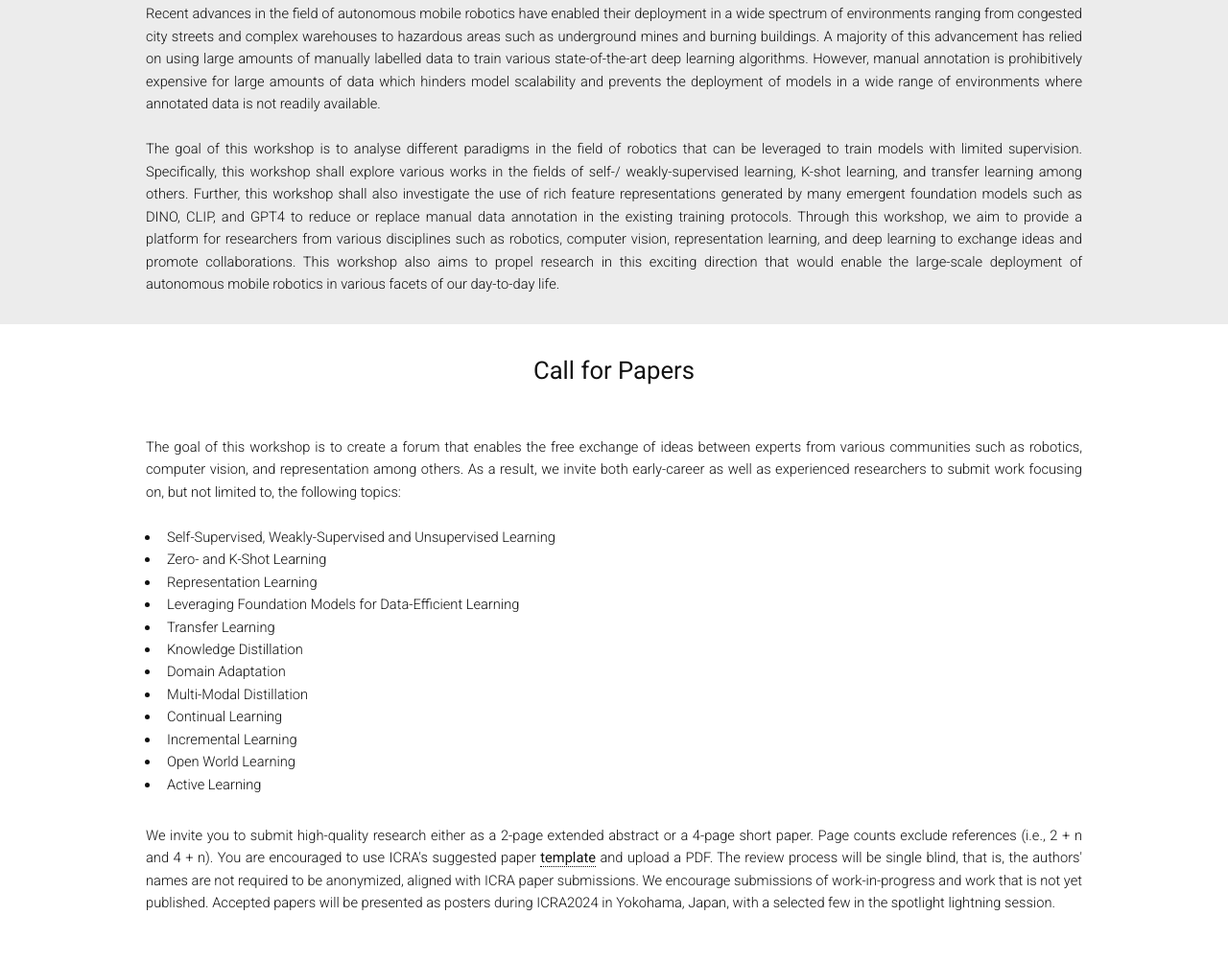
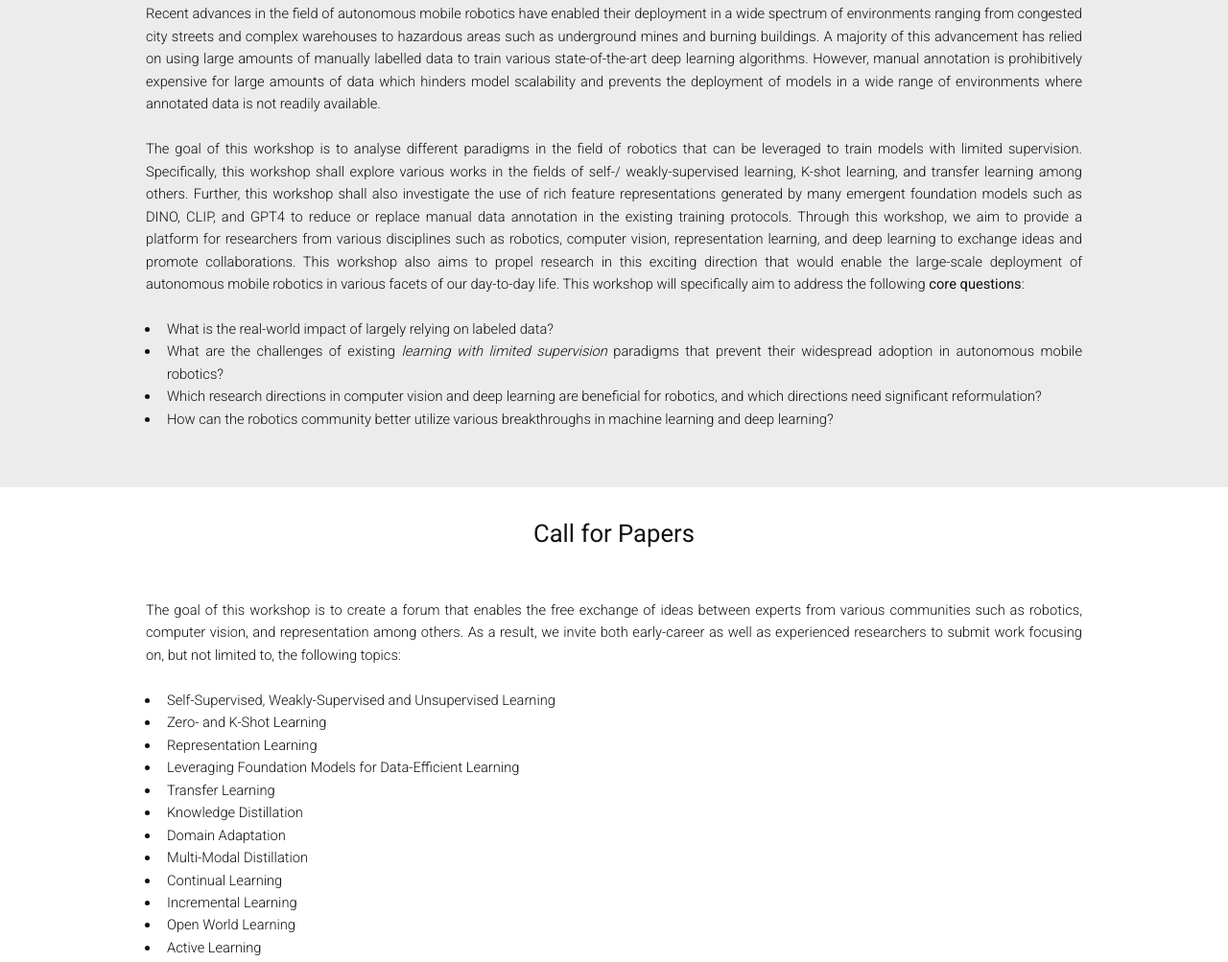
Before and after one commit to bob-workshop/bob-workshop.github.io, a plain HTML site: page index.html in a window 1280 px wide. Shown: the part 626-1629 px from the top of the page at 96% size. Drawn offline with nearby package versions, Linux system fonts and the light colour scheme.

Commit message:
update abstract

```diff
--- a/index.html
+++ b/index.html
@@ -109,8 +109,15 @@
 
                     <br>
                     <p>
-						The goal of this workshop is to analyse different paradigms in the field of robotics that can be leveraged to train models with limited supervision. Specifically, this workshop shall explore various works in the fields of self-/ weakly-supervised learning, K-shot learning, and transfer learning among others. Further, this workshop shall also investigate the use of rich feature representations generated by many emergent foundation models such as DINO, CLIP, and GPT4 to reduce or replace manual data annotation in the existing training protocols. Through this workshop, we aim to provide a platform for researchers from various disciplines such as robotics, computer vision, representation learning, and deep learning to exchange ideas and promote collaborations. This workshop also aims to propel research in this exciting direction that would enable the large-scale deployment of autonomous mobile robotics in various facets of our day-to-day life.
-                    </p>
+						The goal of this workshop is to analyse different paradigms in the field of robotics that can be leveraged to train models with limited supervision. Specifically, this workshop shall explore various works in the fields of self-/ weakly-supervised learning, K-shot learning, and transfer learning among others. Further, this workshop shall also investigate the use of rich feature representations generated by many emergent foundation models such as DINO, CLIP, and GPT4 to reduce or replace manual data annotation in the existing training protocols. Through this workshop, we aim to provide a platform for researchers from various disciplines such as robotics, computer vision, representation learning, and deep learning to exchange ideas and promote collaborations. This workshop also aims to propel research in this exciting direction that would enable the large-scale deployment of autonomous mobile robotics in various facets of our day-to-day life. This workshop will specifically aim to address the following <b>core questions</b>:
+					</p>
+					<br>
+					<ul>
+						<li>What is the real-world impact of largely relying on labeled data?</li>
+						<li>What are the challenges of existing <i>learning with limited supervision</i> paradigms that prevent their widespread adoption in autonomous mobile robotics?</li>
+						<li>Which research directions in computer vision and deep learning are beneficial for robotics, and which directions need significant reformulation?</li>
+						<li>How can the robotics community better utilize various breakthroughs in machine learning and deep learning?</li>
+					</ul>
 
 			    </div>
 			</div>
```
